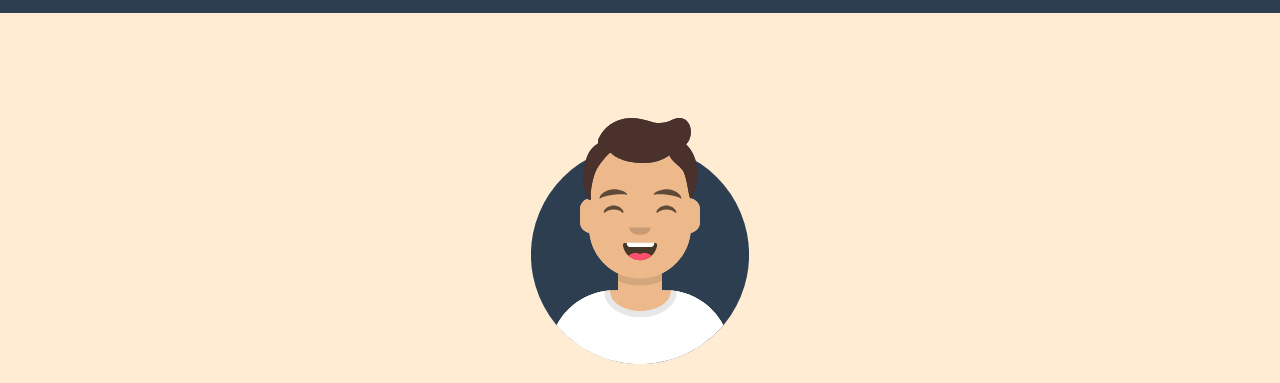
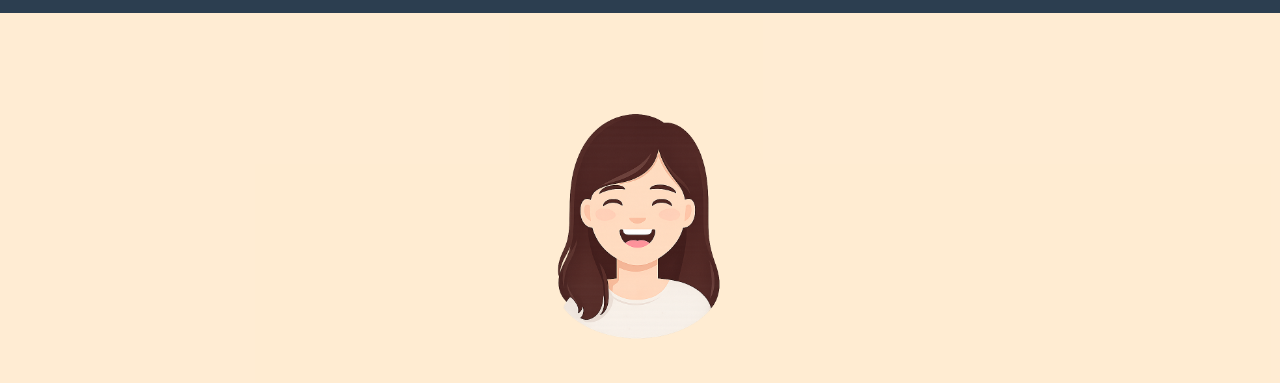
Before and after one commit to YutiRaut/git-proj, a plain HTML site: page Profile/index.html in a window 1280 px wide. Shown: the part 91-474 px from the top of the page. Drawn offline with nearby package versions, Linux system fonts and the light colour scheme.

Commit message:
profile image added

```diff
--- a/Profile/index.html
+++ b/Profile/index.html
@@ -39,7 +39,7 @@
         <header class="masthead bg-primary text-white text-center">
             <div class="container d-flex align-items-center flex-column">
                 <!-- Masthead Avatar Image-->
-                <img class="masthead-avatar mb-5" src="assets/img/avataaars.svg" alt="..." />
+                <img class="masthead-avatar mb-5" src="assets/img/profile.png" alt="..." />
                 <!-- Masthead Heading-->
                 <h1 class="masthead-heading text-uppercase mb-0">
                     <a href="https://bit.ly/tws-junoon" style="text-decoration: none; color: black;">
```
Also changed, not shown: Profile/assets/img/profile.png (added).
